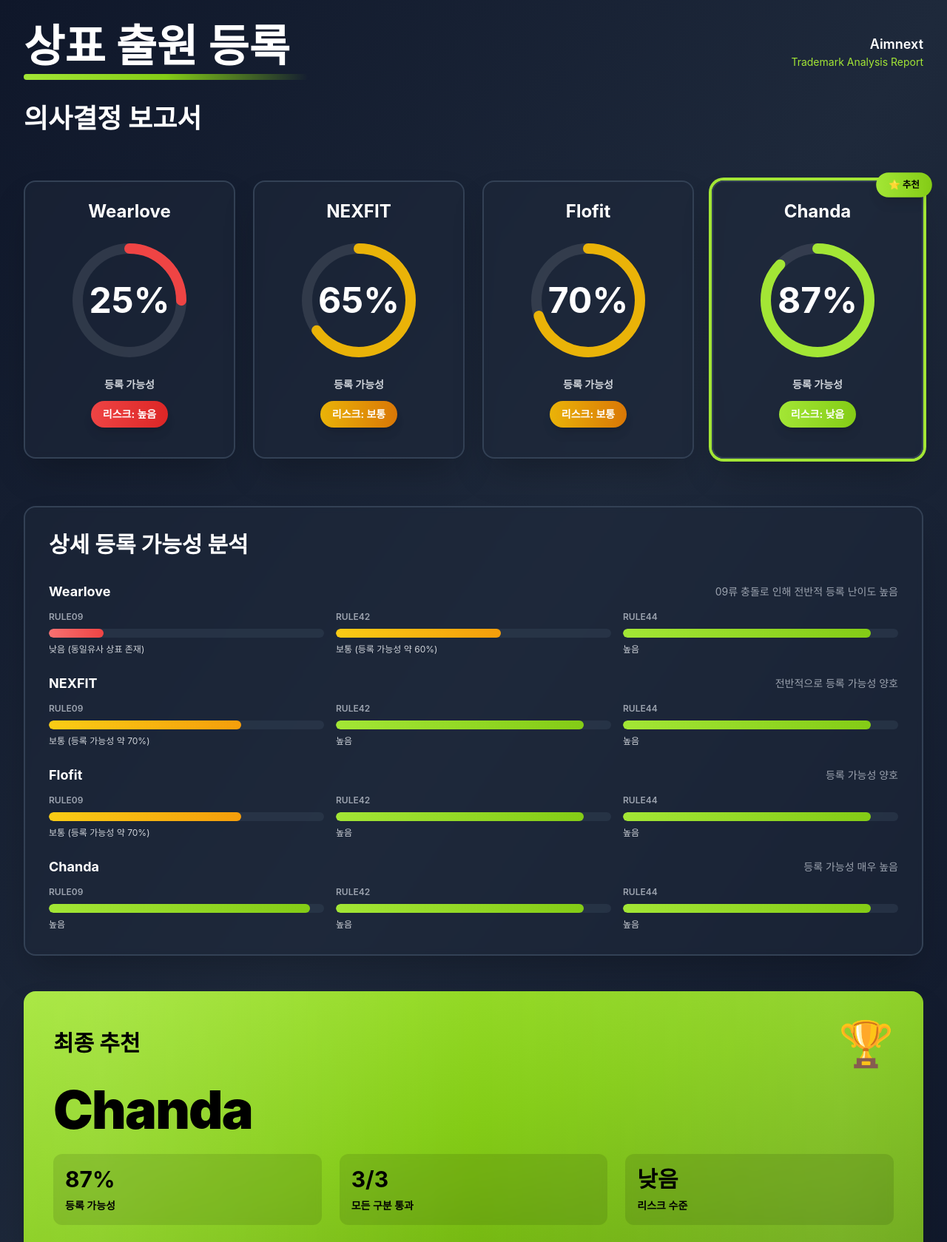
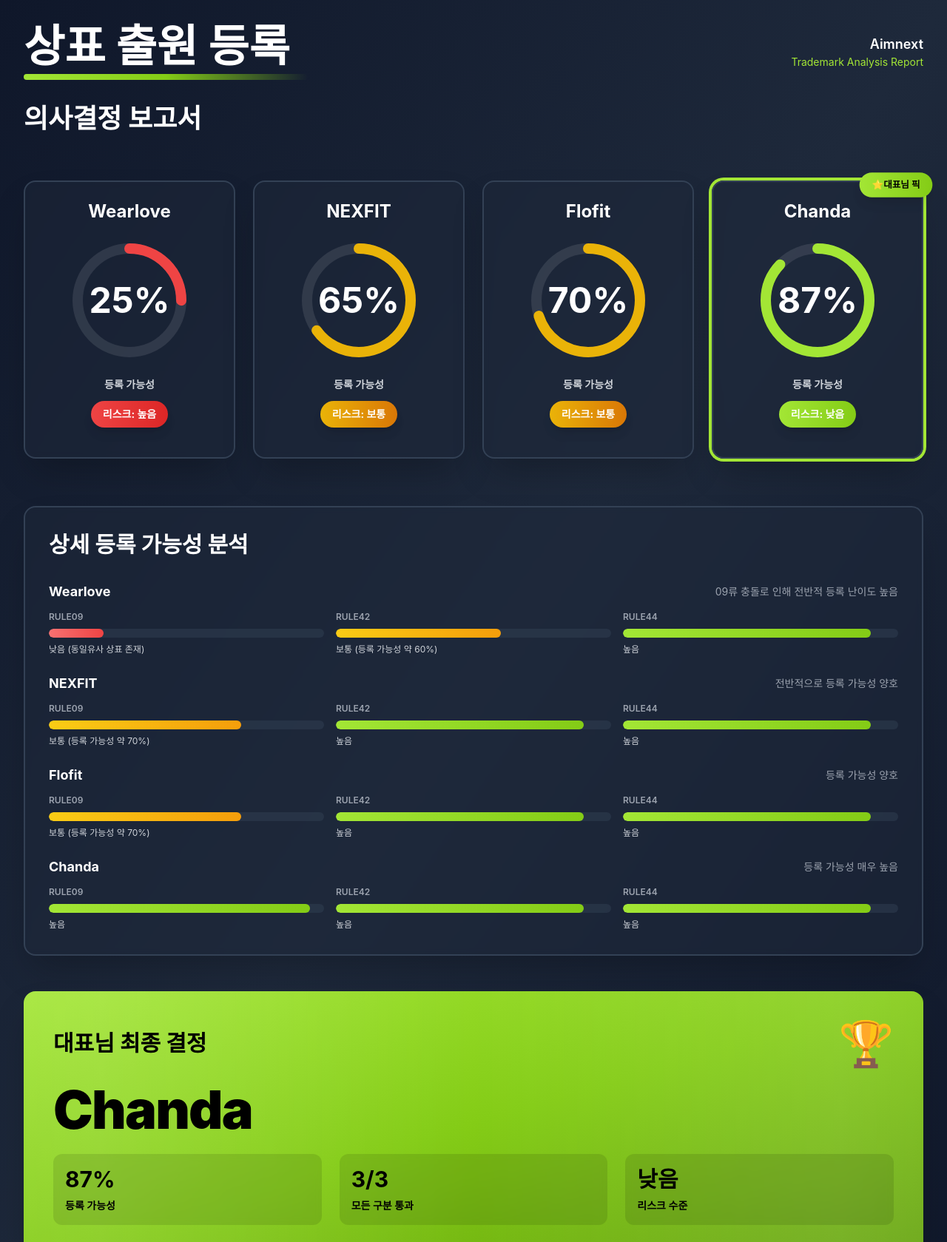
Before and after one commit to gegimi33-design/trademark-report, a plain HTML site: page index.html in a window 1280 px wide. Shown: the top 1679 px of the page at 74% size. Drawn offline with nearby package versions, Linux system fonts and the light colour scheme; a web font is replaced by a local one.

Commit message:
Update index.html

```diff
--- a/index.html
+++ b/index.html
@@ -98,7 +98,7 @@
                 <div class="absolute inset-0 shimmer"></div>
                 <div class="relative z-10">
                     <div class="flex items-center justify-between mb-6">
-                        <h3 class="text-3xl font-bold">최종 추천</h3>
+                        <h3 class="text-3xl font-bold">대표님 최종 결정</h3>
                         <div class="text-6xl">🏆</div>
                     </div>
                     <div class="text-7xl font-black mb-6 tracking-tight">Chanda</div>
@@ -236,7 +236,7 @@
                 const card = document.createElement('div');
                 card.className = `card relative bg-slate-800/50 backdrop-blur-sm rounded-2xl shadow-2xl p-6 cursor-pointer border-2 border-slate-700 ${tm.recommended ? 'ring-4 ring-lime-400' : ''}`;
                 card.innerHTML = `
-                    ${tm.recommended ? '<div class="absolute -top-3 -right-3 bg-gradient-to-r from-lime-400 to-lime-500 text-black text-xs font-bold px-4 py-2 rounded-full shadow-lg animate-pulse-soft">⭐ 추천</div>' : ''}
+                    ${tm.recommended ? '<div class="absolute -top-3 -right-3 bg-gradient-to-r from-lime-400 to-lime-500 text-black text-xs font-bold px-4 py-2 rounded-full shadow-lg animate-pulse-soft">⭐대표님 픽</div>' : ''}
 
                     <div class="text-center mb-6">
                         <h3 class="text-2xl font-bold mb-2 text-white card-title">${tm.name}</h3>
```
